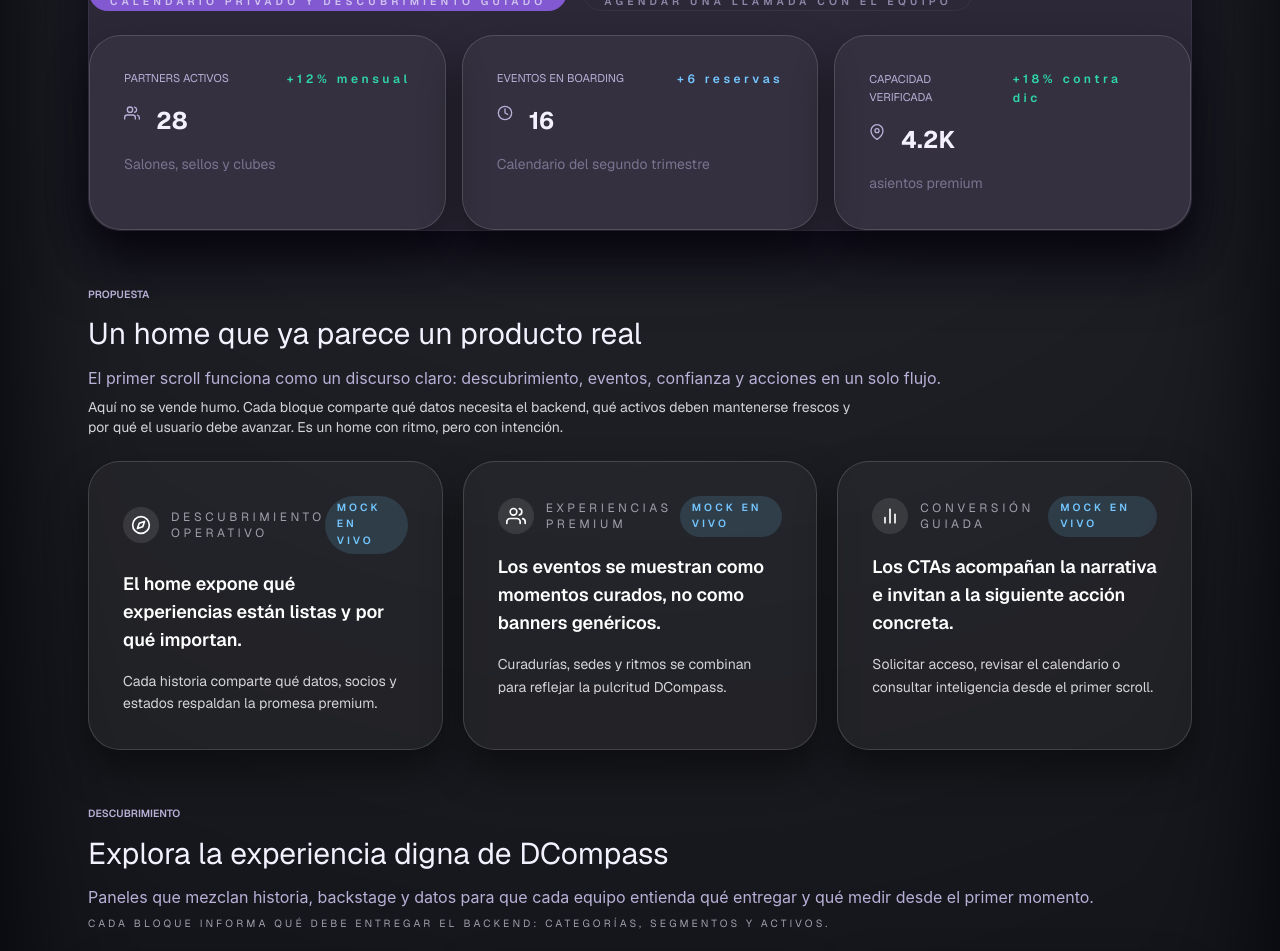
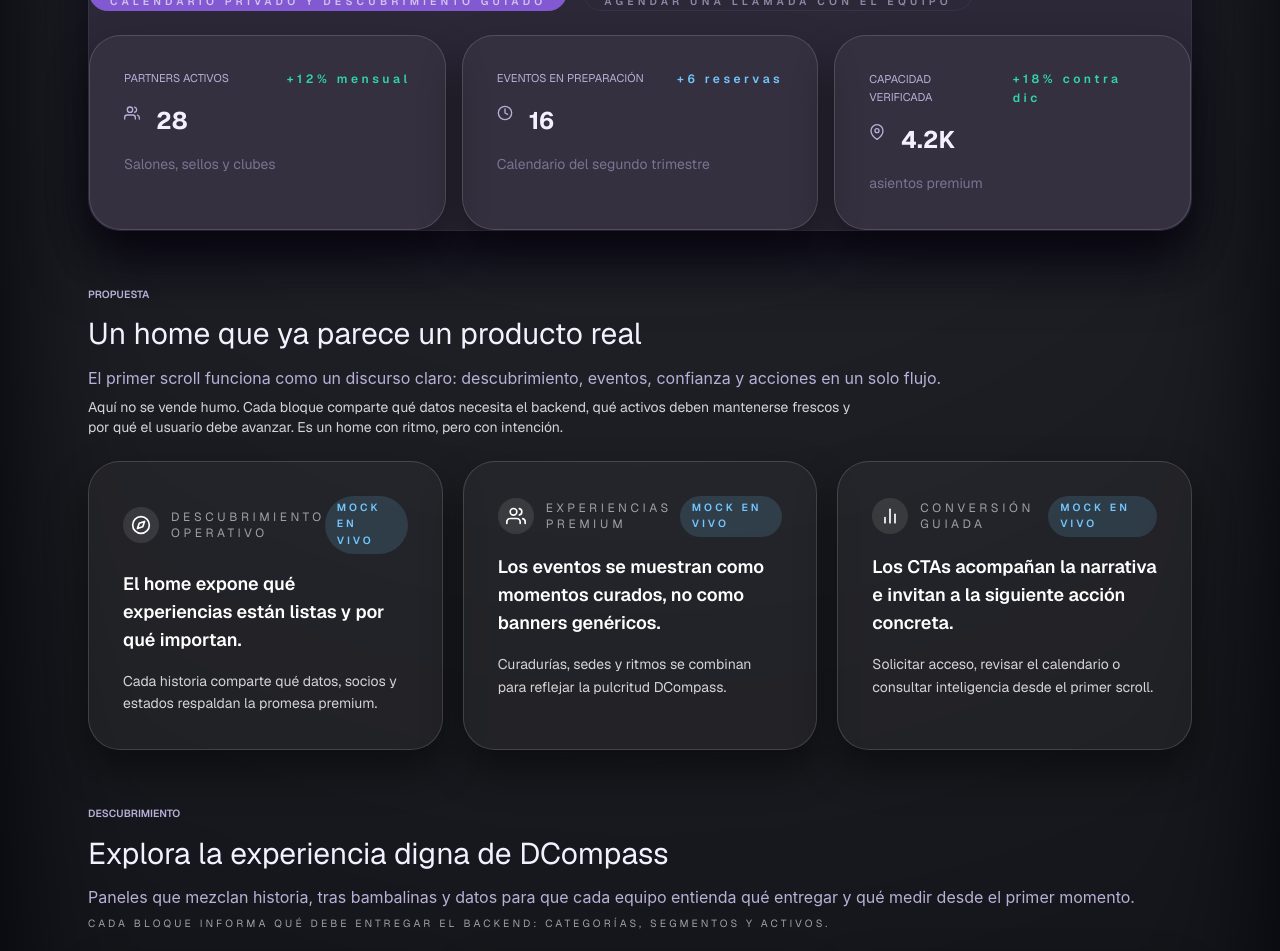
Before and after one commit to dev-status/dcompass-platform, a Next.js app in the folder apps/clients-web/: page / in a window 1280 px wide. Shown: the part 294-1245 px from the top of the page. Built offline with nearby package versions, Linux system fonts and the light colour scheme.

Commit message:
fix(clients-web): finish spanish consistency in home

```diff
--- a/apps/clients-web/src/app/page.tsx
+++ b/apps/clients-web/src/app/page.tsx
@@ -20,7 +20,7 @@
     icon: <FiUsers />
   },
   {
-    label: "Eventos en boarding",
+    label: "Eventos en preparación",
     value: "16",
     helper: "Calendario del segundo trimestre",
     delta: "+6 reservas",
@@ -266,7 +266,7 @@
               <SectionHeader
                 eyebrow="Descubrimiento"
                 title="Explora la experiencia digna de DCompass"
-                description="Paneles que mezclan historia, backstage y datos para que cada equipo entienda qué entregar y qué medir desde el primer momento."
+                description="Paneles que mezclan historia, tras bambalinas y datos para que cada equipo entienda qué entregar y qué medir desde el primer momento."
               />
               <p className="text-[0.65rem] uppercase tracking-[0.3em] text-zinc-400">
                 Cada bloque informa qué debe entregar el backend: categorías, segmentos y activos.
```
